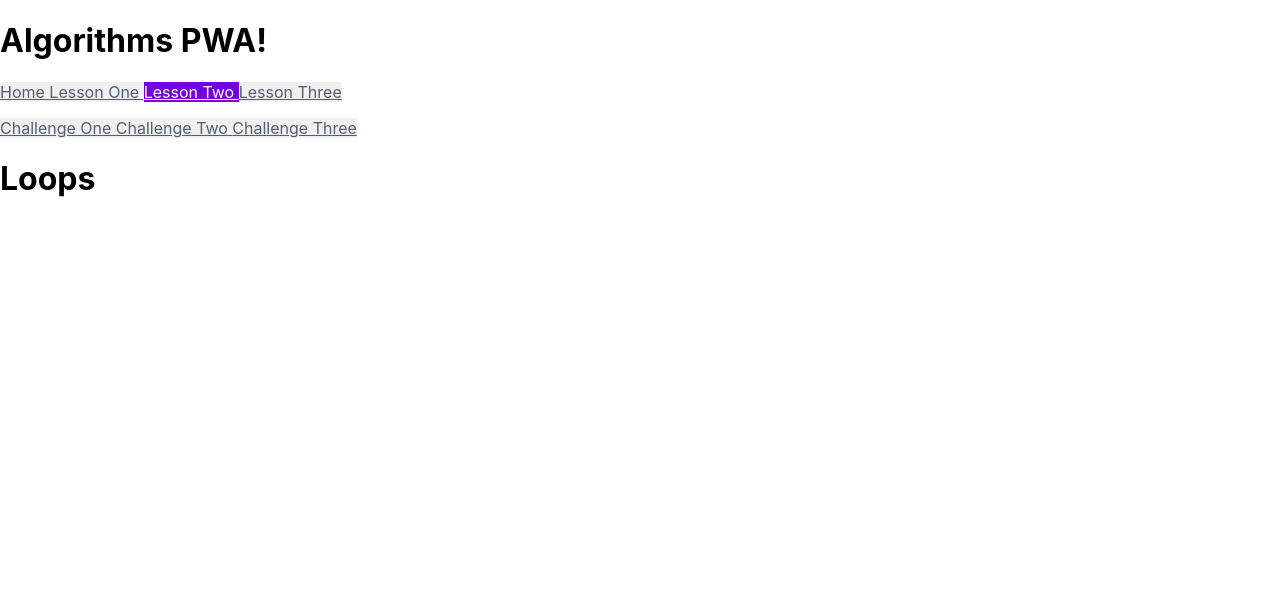
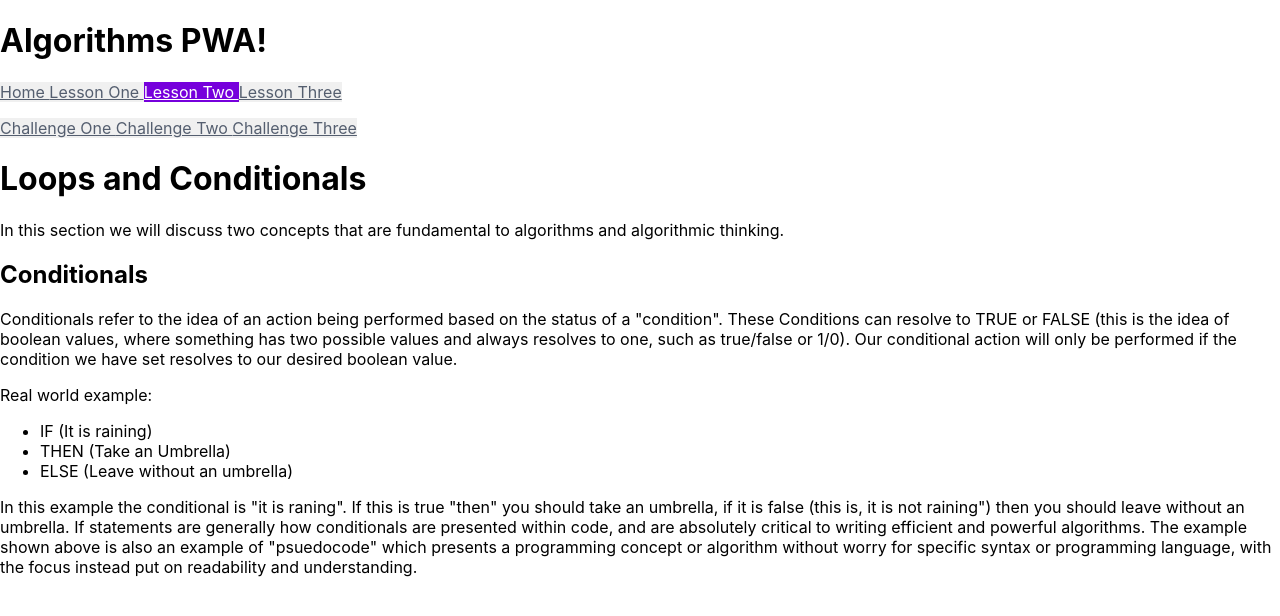
Before and after one commit to Littlewoko/algorithms_pwa, a React (Create React App) app: page /loops in a window 1280 px wide. Shown: the top 616 px of the page. Built offline with nearby package versions, Linux system fonts and the light colour scheme.

Commit message:
Added conditionals explanation and example

```diff
--- a/src/components/Drag.js
+++ b/src/components/Drag.js
@@ -133,12 +133,12 @@ class App extends Component {
                     </div>
                   )}
                 </Draggable>
-              ))}
-              {provided.placeholder}
+              ))}+              {provided.placeholder}
             </div>
           )}
         </Droppable>
       </DragDropContext>
+      <h1>{this.state.correct ? 'Correct!' : 'Not Quite'}</h1>
       </div>
     );
   }
--- a/src/components/Index.js
+++ b/src/components/Index.js
@@ -7,7 +7,7 @@ const Index = () => (
 
     <div>
         <Header/>
-        <p>Welcome!</p>
+        <h1>Welcome!</h1>
 
         <p>The intention of this app is to help with the understanding and recognition of algorithms and how they can be applied
         to both real life situations, and areas within your study at GCSE level. </p>
--- a/src/components/Loops.js
+++ b/src/components/Loops.js
@@ -6,7 +6,37 @@ const Loops = () => (
     <div>
         <Header />
         <div>
-            <h1>Loops</h1>
+            <h1>Loops and Conditionals</h1>
+
+            <p>
+                In this section we will discuss two concepts that are fundamental to algorithms and algorithmic thinking.
+            </p>
+        </div>
+
+        <div>
+            <h2> Conditionals </h2>
+
+            <p>
+                Conditionals refer to the idea of an action being performed based on the status of a "condition". These Conditions
+                can resolve to TRUE or FALSE (this is the idea of boolean values, where something has two possible values and always resolves
+                to one, such as true/false or 1/0). Our conditional action will only be performed if the condition we have set
+                resolves to our desired boolean value.
+            </p>
+
+            <p>
+                Real world example:
+                <ul>
+                    <li>IF (It is raining) </li>
+                    <li>THEN (Take an Umbrella)</li>
+                    <li>ELSE (Leave without an umbrella)</li>
+                </ul>
+
+                In this example the conditional is "it is raning". If this is true "then" you should take an umbrella, if it is false (this is,
+                it is not raining") then you should leave without an umbrella. If statements are generally how conditionals are presented
+                within code, and are absolutely critical to writing efficient and powerful algorithms. The example shown above is also an
+                example of "psuedocode" which presents a programming concept or algorithm without worry for specific syntax or programming
+                language, with the focus instead put on readability and understanding.
+            </p>
         </div>
     </div>
 
```
